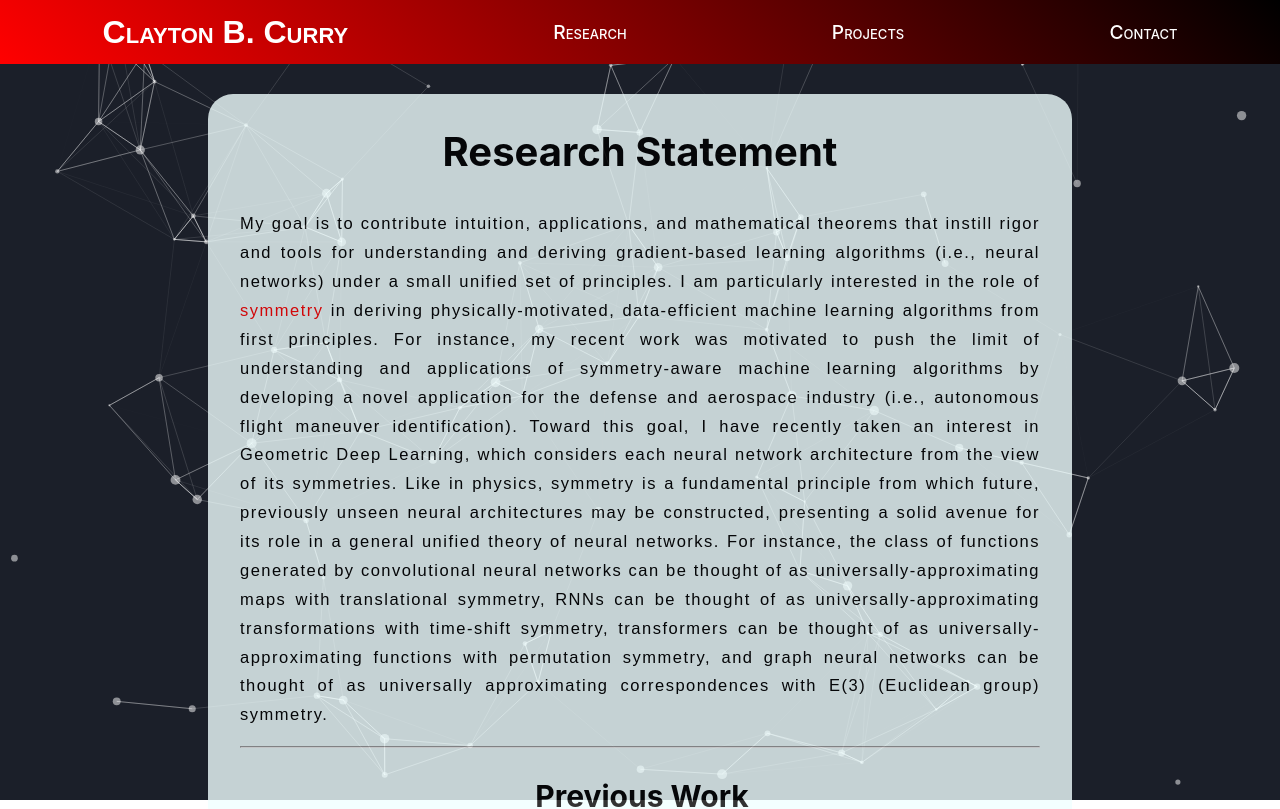
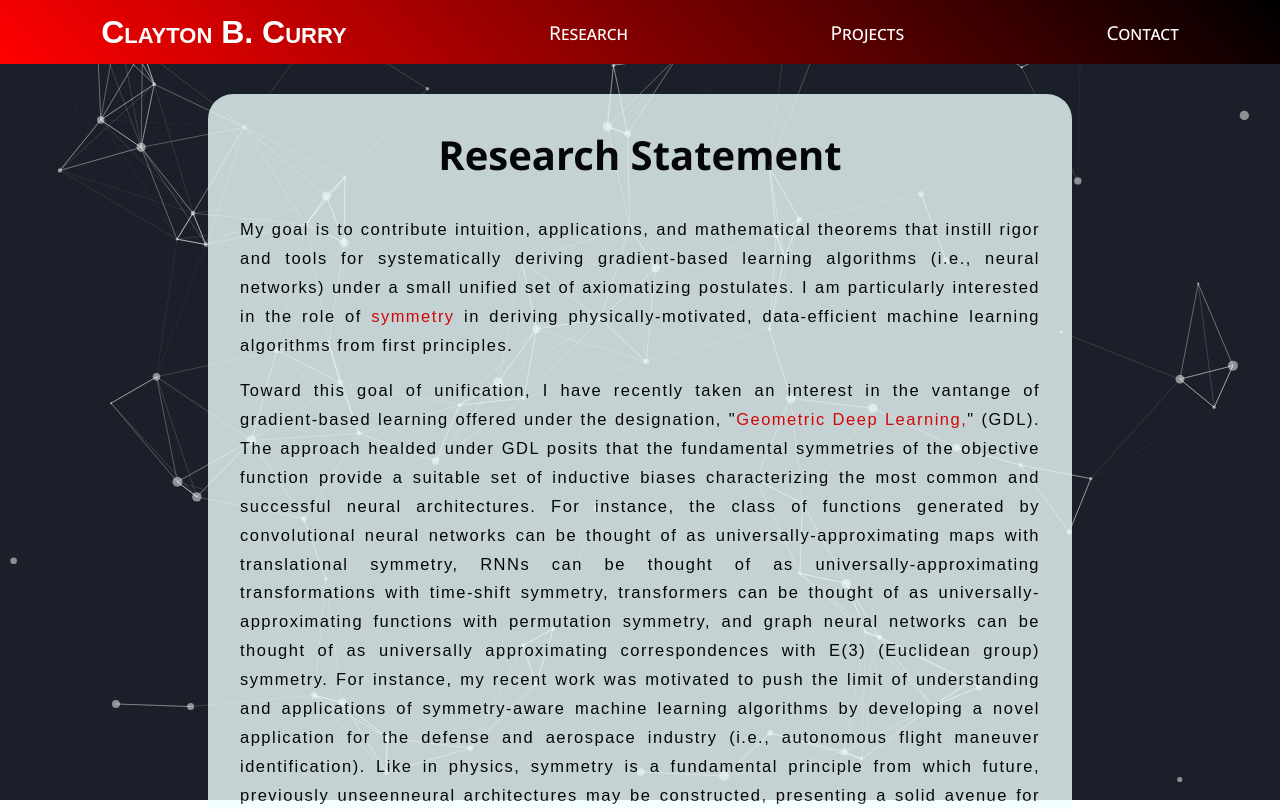
Before and after one commit to clay-curry/Website, a React (Create React App) app: page /research in a window 1280 px wide. Shown: the top 809 px of the page. Built offline with nearby package versions, Linux system fonts and the light colour scheme.

Commit message:
style changes

```diff
--- a/public/index.html
+++ b/public/index.html
@@ -12,20 +12,9 @@
     />
 
     <link rel="manifest" href="%PUBLIC_URL%/manifest.json" />
-    <link href="https://cdnjs.cloudflare.com/ajax/libs/KaTeX/0.9.0/katex.min.css" rel="stylesheet"  />
     <title>Clayton Curry</title>
   </head>
   <body id="root">
     <noscript>You need to enable JavaScript to run this app.</noscript>
-    <!--
-      This HTML file is a template.
-      If you open it directly in the browser, you will see an empty page.
-
-      You can add webfonts, meta tags, or analytics to this file.
-      The build step will place the bundled scripts into the <body> tag.
-
-      To begin the development, run `npm start` or `yarn start`.
-      To create a production bundle, use `npm run build` or `yarn build`.
-    -->
   </body>
 </html>
--- a/src/pages/Research.tsx
+++ b/src/pages/Research.tsx
@@ -23,29 +23,31 @@ function Research() {
 
 
 function Statement() {
-
+  const symmetry="https://www.pnas.org/doi/10.1073/pnas.93.25.14256"
+  const gdl="https://geometricdeeplearning.com/"
   return (<Fragment>
     <h2>Research Statement</h2>
 
       <p>
-        My goal is to contribute intuition, applications, and mathematical theorems that instill
-        rigor and tools for understanding and deriving gradient-based learning algorithms (i.e.,
-        neural networks) under a small unified set of principles. I am particularly interested in
-        the role of <a href="https://www.pnas.org/doi/10.1073/pnas.93.25.14256">symmetry</a> in
-        deriving physically-motivated, data-efficient machine learning algorithms from first
-        principles. For instance, my recent work was motivated to push the limit of understanding
-        and applications of symmetry-aware machine learning algorithms by developing a novel
-        application for the defense and aerospace industry (i.e., autonomous flight maneuver
-        identification). Toward this goal, I have recently taken an interest in Geometric Deep
-        Learning, which considers each neural network architecture from the view of its symmetries.
-        Like in physics, symmetry is a fundamental principle from which future, previously unseen
-        neural architectures may be constructed, presenting a solid avenue for its role in a general
-        unified theory of neural networks. For instance, the class of functions generated by
-        convolutional neural networks can be thought of as universally-approximating maps with
-        translational symmetry, RNNs can be thought of as universally-approximating transformations
-        with time-shift symmetry, transformers can be thought of as universally-approximating
-        functions with permutation symmetry, and graph neural networks can be thought of as
-        universally approximating correspondences with E(3) (Euclidean group) symmetry.
+        My goal is to contribute intuition, applications, and mathematical theorems that instill rigor
+        and tools for systematically deriving gradient-based learning algorithms (i.e., neural networks)
+        under a small unified set of axiomatizing postulates. I am particularly interested in the role
+        of <a href={symmetry}>symmetry</a> in deriving physically-motivated, data-efficient machine
+        learning algorithms from first principles.
+      </p>
+      <p>Toward this goal of unification, I have recently taken an interest in the vantange of gradient-based
+        learning offered under the designation, "<a href={gdl}>Geometric Deep Learning,</a>" (GDL). The
+        approach healded under GDL posits that the fundamental symmetries of the objective function provide
+        a suitable set of inductive biases characterizing the most common and successful neural architectures.
+        For instance, the class of functions generated by convolutional neural networks can be thought of as
+        universally-approximating maps with translational symmetry, RNNs can be thought of as universally-approximating
+        transformations with time-shift symmetry, transformers can be thought of as universally-approximating
+        functions with permutation symmetry, and graph neural networks can be thought of as universally approximating
+        correspondences with E(3) (Euclidean group) symmetry. For instance, my recent work was motivated to push the
+        limit of understanding and applications of symmetry-aware machine learning algorithms by developing a novel
+        application for the defense and aerospace industry (i.e., autonomous flight maneuver identification). Like in
+        physics, symmetry is a fundamental principle from which future, previously unseenneural architectures may be
+        constructed, presenting a solid avenue for its role in a general unified theory of neural networks.
       </p>
       <hr />
 
@@ -53,6 +55,7 @@ function Statement() {
 }
 
 function PreviousWork(){
+
   return(<Fragment>
     <h3>Previous Work</h3>
     <p>
@@ -84,7 +87,7 @@ function Keywords() {
 }
 
 /*
-const gdl="https://geometricdeeplearning.com/"
+
 const databook="http://databookuw.com"
 const pde="https://arxiv.org/abs/2209.04934"
 const brunton="https://www.youtube.com/watch?v=7n7xaviepKM"
--- a/src/styles/style.css
+++ b/src/styles/style.css
@@ -1,7 +1,5 @@
 body {
-  font-family: -apple-system, BlinkMacSystemFont, 'Segoe UI', 'Roboto', 'Oxygen',
-    'Ubuntu', 'Cantarell', 'Fira Sans', 'Droid Sans', 'Helvetica Neue',
-    sans-serif;
+  font-family: 'Segoe UI', 'Roboto', 'Oxygen', 'Ubuntu', 'Cantarell', 'Fira Sans', 'Droid Sans', 'Helvetica Neue', sans-serif;
   -webkit-font-smoothing: antialiased;
   -moz-osx-font-smoothing: grayscale;
 
```
